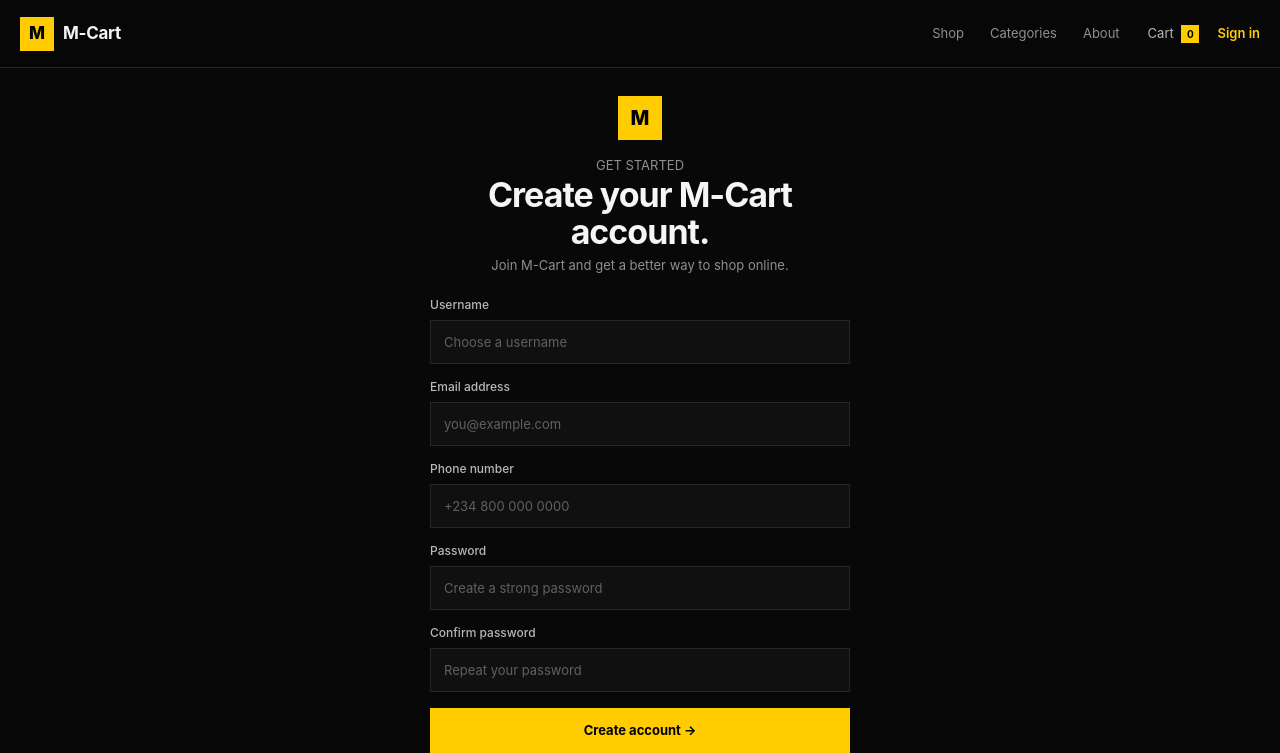
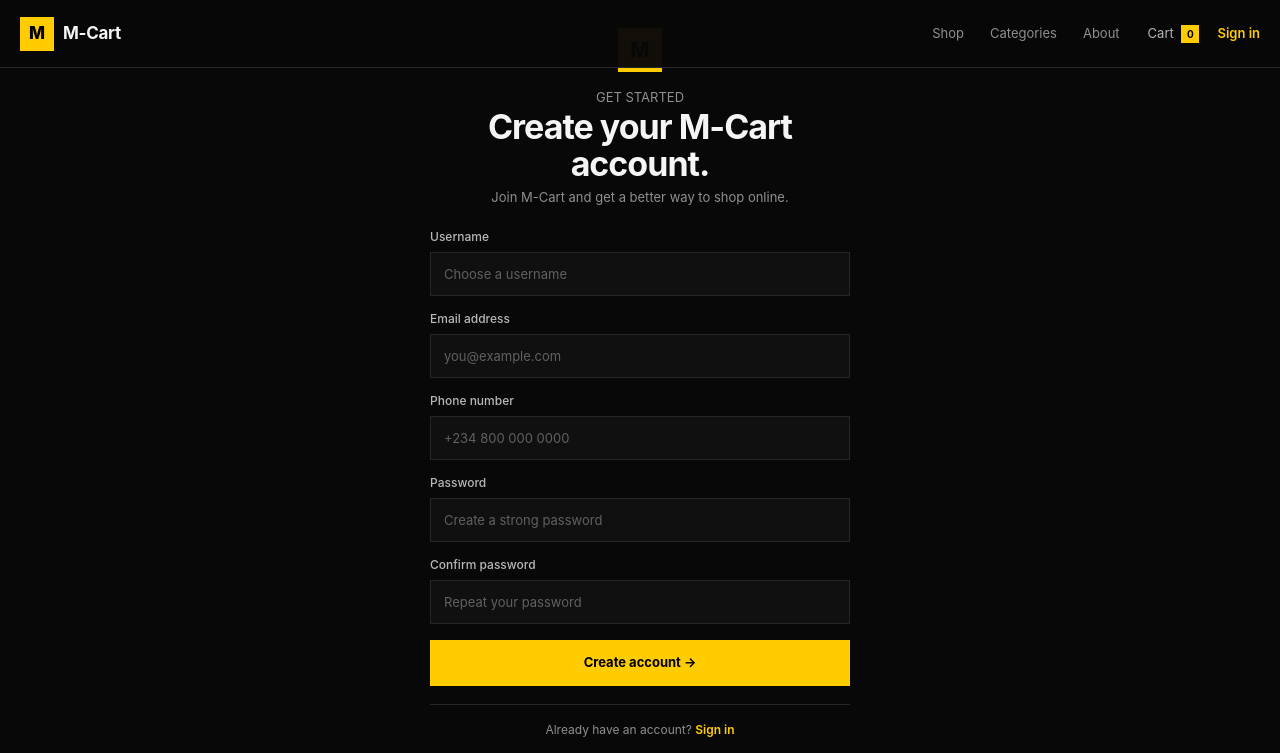
Before and after one commit to ThadDev/m-cart, a Django app: page /auth/register/ in a window 1280 px wide. Shown: the top 753 px of the page. Run offline with Django 5.2, Linux system fonts and the light colour scheme.

Commit message:
fixed navbar

```diff
--- a/static/css/style.css
+++ b/static/css/style.css
@@ -83,6 +83,10 @@ img {
    ========================================= */
 
 .site-header {
+    display: flex;
+    position: fixed;
+    width: 100%;
+    z-index: 1000;
     height: 68px;
     border-bottom: 1px solid var(--border);
     background: rgba(8, 8, 8, 0.96);
```
Also changed, not shown: db.sqlite3.
